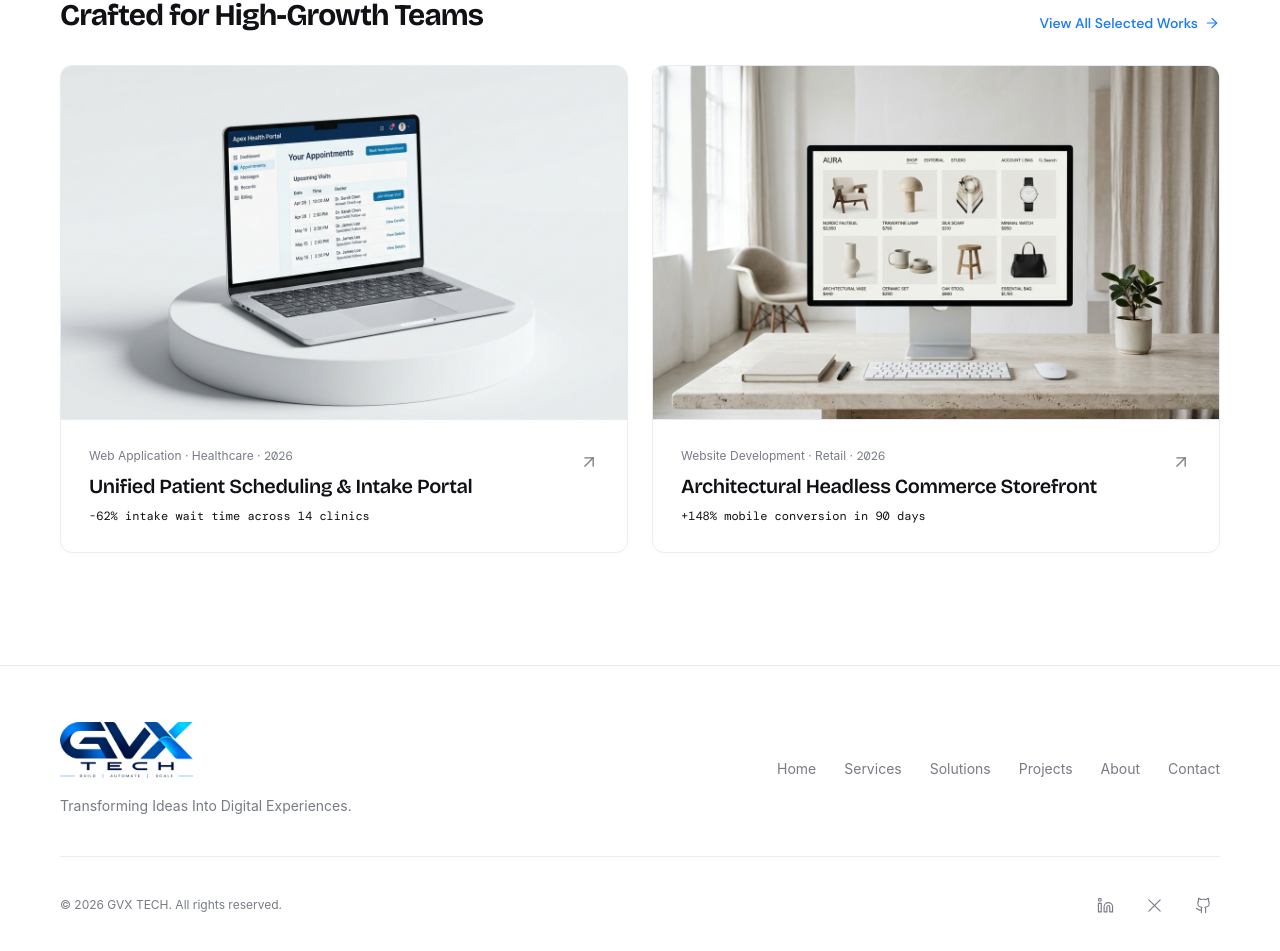
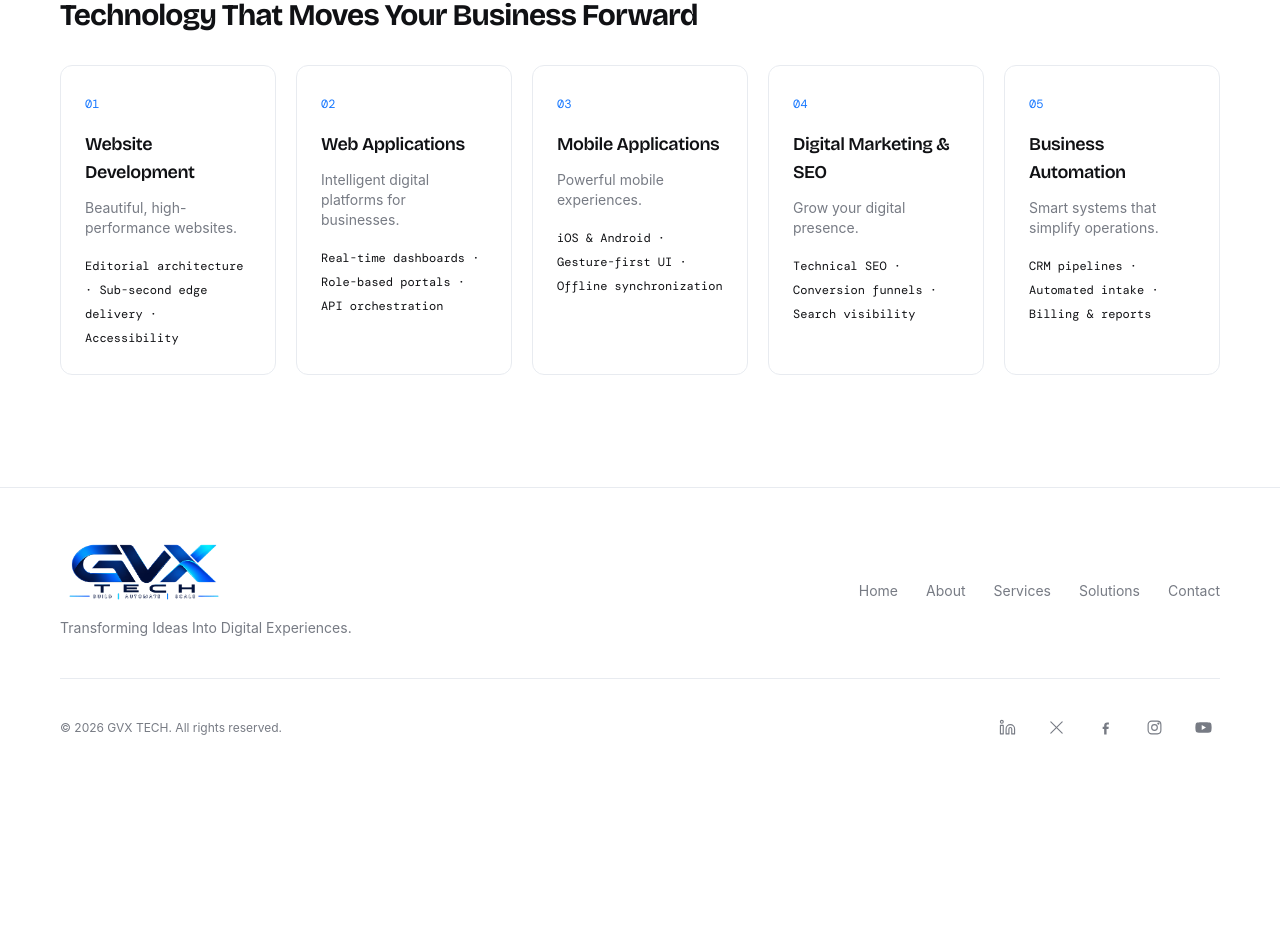
Before and after one commit to gvxtech/gvx-tech, a React (Vite) app: page / in a window 1280 px wide. Shown: the part 939-1890 px from the top of the page. After the commit the page ends 1739 px from the top, so only its background shows below. Built offline with nearby package versions, Linux system fonts and the light colour scheme; a web font is replaced by a local one.

Commit message:
Update GVX TECH website

```diff
--- a/src/components/Footer.tsx
+++ b/src/components/Footer.tsx
@@ -48,6 +48,8 @@ export function Footer({ onNavigate }: FooterProps) {
           <p className="text-xs text-[#777B84]">© 2026 GVX TECH. All rights reserved.</p>
 
           <div className="flex items-center gap-4 text-[#777B84]">
+
+  {/* LinkedIn */}
   <a
     href="https://www.linkedin.com"
     target="_blank"
@@ -55,21 +57,14 @@ export function Footer({ onNavigate }: FooterProps) {
     aria-label="GVX TECH on LinkedIn"
     className="p-2 rounded-lg hover:text-[#1677FF] hover:bg-[#F5F7FA] transition-colors"
   >
-              <svg
-                width="17"
-                height="17"
-                viewBox="0 0 24 24"
-                fill="none"
-                stroke="currentColor"
-                strokeWidth="1.6"
-                strokeLinecap="round"
-                strokeLinejoin="round"
-              >
+    <svg width="17" height="17" viewBox="0 0 24 24" fill="none" stroke="currentColor" strokeWidth="1.6" strokeLinecap="round" strokeLinejoin="round">
       <path d="M16 8a6 6 0 0 1 6 6v7h-4v-7a2 2 0 0 0-2-2 2 2 0 0 0-2 2v7h-4v-7a6 6 0 0 1 6-6z" />
       <rect width="4" height="12" x="2" y="9" />
       <circle cx="4" cy="4" r="2" />
     </svg>
   </a>
+
+  {/* X */}
   <a
     href="https://x.com"
     target="_blank"
@@ -77,41 +72,67 @@ export function Footer({ onNavigate }: FooterProps) {
     aria-label="GVX TECH on X"
     className="p-2 rounded-lg hover:text-[#1677FF] hover:bg-[#F5F7FA] transition-colors"
   >
-              <svg
-                width="17"
-                height="17"
-                viewBox="0 0 24 24"
-                fill="none"
-                stroke="currentColor"
-                strokeWidth="1.6"
-                strokeLinecap="round"
-                strokeLinejoin="round"
-              >
+    <svg width="17" height="17" viewBox="0 0 24 24" fill="none" stroke="currentColor" strokeWidth="1.6" strokeLinecap="round" strokeLinejoin="round">
       <path d="M4 4l16 16" />
       <path d="M20 4L4 20" />
     </svg>
   </a>
-            <a
+
+  {/* GitHub */}
+  {/* <a
     href="https://github.com"
     target="_blank"
     rel="noreferrer"
     aria-label="GVX TECH on GitHub"
     className="p-2 rounded-lg hover:text-[#1677FF] hover:bg-[#F5F7FA] transition-colors"
   >
-              <svg
-                width="17"
-                height="17"
-                viewBox="0 0 24 24"
-                fill="none"
-                stroke="currentColor"
-                strokeWidth="1.6"
-                strokeLinecap="round"
-                strokeLinejoin="round"
-              >
+    <svg width="17" height="17" viewBox="0 0 24 24" fill="none" stroke="currentColor" strokeWidth="1.6" strokeLinecap="round" strokeLinejoin="round">
       <path d="M15 22v-4a4.8 4.8 0 0 0-1-3.5c3 0 6-2 6-5.5.08-1.25-.27-2.48-1-3.5.28-1.15.28-2.35 0-3.5 0 0-1 0-3 1.5-2.64-.5-5.36-.5-8 0C6 2 5 2 5 2c-.3 1.15-.3 2.35 0 3.5A5.403 5.403 0 0 0 4 9c0 3.5 3 5.5 6 5.5-.39.49-.68 1.05-.85 1.65-.17.6-.22 1.23-.15 1.85v4" />
       <path d="M9 18c-4.51 2-5-2-7-2" />
     </svg>
+  </a> */}
+
+  {/* Facebook */}
+  <a
+    href="https://www.facebook.com"
+    target="_blank"
+    rel="noreferrer"
+    aria-label="GVX TECH on Facebook"
+    className="p-2 rounded-lg hover:text-[#1677FF] hover:bg-[#F5F7FA] transition-colors"
+  >
+    <svg width="17" height="17" viewBox="0 0 24 24" fill="currentColor">
+      <path d="M13.5 22v-8h2.7l.4-3h-3.1V9.1c0-.9.3-1.5 1.6-1.5h1.7V5c-.3 0-1.3-.1-2.5-.1-2.5 0-4.2 1.5-4.2 4.3V11H8v3h2.1v8h3.4z" />
+    </svg>
   </a>
+
+  {/* Instagram */}
+  <a
+    href="https://www.instagram.com"
+    target="_blank"
+    rel="noreferrer"
+    aria-label="GVX TECH on Instagram"
+    className="p-2 rounded-lg hover:text-[#1677FF] hover:bg-[#F5F7FA] transition-colors"
+  >
+    <svg width="17" height="17" viewBox="0 0 24 24" fill="none" stroke="currentColor" strokeWidth="1.6" strokeLinecap="round" strokeLinejoin="round">
+      <rect x="3" y="3" width="18" height="18" rx="5" />
+      <circle cx="12" cy="12" r="4" />
+      <circle cx="17.5" cy="6.5" r="0.8" fill="currentColor" />
+    </svg>
+  </a>
+
+  {/* YouTube */}
+  <a
+    href="https://www.youtube.com"
+    target="_blank"
+    rel="noreferrer"
+    aria-label="GVX TECH on YouTube"
+    className="p-2 rounded-lg hover:text-[#1677FF] hover:bg-[#F5F7FA] transition-colors"
+  >
+    <svg width="17" height="17" viewBox="0 0 24 24" fill="currentColor">
+      <path d="M23 7.2a3 3 0 0 0-2.1-2.1C19 4.6 12 4.6 12 4.6s-7 0-8.9.5A3 3 0 0 0 1 7.2 31 31 0 0 0 .5 12a31 31 0 0 0 .5 4.8 3 3 0 0 0 2.1 2.1c1.9.5 8.9.5 8.9.5s7 0 8.9-.5a3 3 0 0 0 2.1-2.1A31 31 0 0 0 23.5 12a31 31 0 0 0-.5-4.8zM9.5 15.5v-7l6 3.5-6 3.5z" />
+    </svg>
+  </a>
+
 </div>
         </div>
       </div>
--- a/src/components/HeroSection.tsx
+++ b/src/components/HeroSection.tsx
@@ -30,12 +30,19 @@ const HOME_INDEX_CARDS: {
     target: 'solutions',
   },
   {
-    num: '03',
-    title: 'Selected Works',
-    summary: 'Production platforms engineered for clarity, speed, and measurable return.',
-    cta: 'Browse Portfolio',
-    target: 'projects',
+  num: '05',
+  title: 'Let’s Build Together',
+  summary: 'Have an idea, challenge, or business goal? Let’s turn it into a digital solution.',
+  cta: 'Start a Project',
+  target: 'contact',
 },
+  // {
+  //   num: '03',
+  //   title: 'Selected Works',
+  //   summary: 'Production platforms engineered for clarity, speed, and measurable return.',
+  //   cta: 'Browse Portfolio',
+  //   target: 'projects',
+  // },
 ];
 
 function updateSpotlight(e: MouseEvent<HTMLElement>) {
@@ -87,8 +94,8 @@ export function HeroSection({ onNavigate }: HeroSectionProps) {
             </p>
 
             <div className="lg:col-span-5 flex flex-wrap items-center lg:justify-end gap-4">
-              <MagneticButton onClick={() => onNavigate('projects')} variant="primary" size="md">
-                Explore Our Work
+              <MagneticButton onClick={() => onNavigate('services')} variant="primary" size="md">
+                Explore Our services
                 <ArrowRight className="w-4 h-4" strokeWidth={1.75} />
               </MagneticButton>
               <MagneticButton onClick={() => onNavigate('contact')} variant="secondary" size="md">
@@ -139,61 +146,112 @@ export function HeroSection({ onNavigate }: HeroSectionProps) {
           <div className="flex flex-col sm:flex-row sm:items-end justify-between gap-4 mb-8">
             <div>
               <p className="font-mono text-xs uppercase tracking-[0.16em] text-[#777B84] mb-2">
-                Featured Case Studies
+  Our Expertise
 </p>
+
 <h2 className="font-display text-2xl sm:text-3xl font-bold tracking-[-0.03em] text-[#101114]">
-                Crafted for High-Growth Teams
+  Technology That Moves Your Business Forward
 </h2>
             </div>
-            <button
+            {/* <button
               type="button"
               onClick={() => onNavigate('projects')}
               className="inline-flex items-center gap-1.5 text-sm font-medium text-[#1677FF] hover:text-[#0958D9] transition-colors cursor-pointer whitespace-nowrap shrink-0"
             >
               View All Selected Works
               <ArrowRight className="w-4 h-4" strokeWidth={1.75} />
-            </button>
+            </button> */}
           </div>
 
-          <div className="grid grid-cols-1 md:grid-cols-2 gap-6">
-            {featuredWorks.map((project) => (
-              <button
-                key={project.id}
-                type="button"
-                data-cursor="view"
-                onClick={() => onNavigate('projects')}
-                onMouseMove={updateSpotlight}
-                className="spotlight-card group text-left rounded-xl border border-[#E8EBF0] bg-white hover:border-[#1677FF]/45 overflow-hidden transition-[border-color,transform,box-shadow] duration-200 ease-out hover:-translate-y-0.5 hover:shadow-[0_16px_40px_rgba(16,17,20,0.05)] cursor-pointer focus-visible:outline-none focus-visible:ring-2 focus-visible:ring-[#1677FF]"
-              >
-                <div className="aspect-[16/10] w-full overflow-hidden border-b border-[#E8EBF0] bg-[#F5F7FA]">
-                  <img
-                    src={project.image}
-                    alt={project.alt}
-                    referrerPolicy="no-referrer"
-                    loading="lazy"
-                    className="w-full h-full object-cover transition-transform duration-500 ease-out group-hover:scale-[1.03]"
-                  />
-                </div>
-                <div className="p-6 sm:p-7 flex items-start justify-between gap-4">
-                  <div>
-                    <p className="text-xs text-[#777B84]">
-                      {project.category} · <span className="font-mono tabular-nums">{project.year}</span>
+          <div className="grid grid-cols-1 sm:grid-cols-2 lg:grid-cols-5 gap-5">
+
+  {/* 01 - Website Development */}
+  <div className="spotlight-card group text-left rounded-xl border border-[#E8EBF0] bg-white hover:border-[#1677FF]/45 overflow-hidden transition-all duration-200 hover:-translate-y-1 hover:shadow-[0_16px_40px_rgba(16,17,20,0.05)] p-6">
+    <span className="font-mono text-xs text-[#1677FF]">01</span>
+
+    <h3 className="mt-4 font-display text-lg font-semibold tracking-tight text-[#101114]">
+      Website Development
+    </h3>
+
+    <p className="mt-3 text-sm text-[#777B84]">
+      Beautiful, high-performance websites.
     </p>
-                    <h3 className="mt-2 font-display text-xl font-semibold tracking-[-0.02em] text-[#101114] group-hover:text-[#1677FF] transition-colors">
-                      {project.title}
-                    </h3>
-                    <p className="mt-2 font-mono text-xs text-[#101114] tabular-nums">
-                      {project.impactMetric}
+
+    <p className="mt-4 font-mono text-xs leading-6 text-[#101114]">
+      Editorial architecture · Sub-second edge delivery · Accessibility
     </p>
   </div>
-                  <ArrowUpRight
-                    className="w-5 h-5 text-[#777B84] group-hover:text-[#1677FF] shrink-0 mt-1 transition-transform duration-150 group-hover:translate-x-0.5 group-hover:-translate-y-0.5"
-                    strokeWidth={1.6}
-                  />
+
+  {/* 02 - Web Applications */}
+  <div className="spotlight-card group text-left rounded-xl border border-[#E8EBF0] bg-white hover:border-[#1677FF]/45 overflow-hidden transition-all duration-200 hover:-translate-y-1 hover:shadow-[0_16px_40px_rgba(16,17,20,0.05)] p-6">
+    <span className="font-mono text-xs text-[#1677FF]">02</span>
+
+    <h3 className="mt-4 font-display text-lg font-semibold tracking-tight text-[#101114]">
+      Web Applications
+    </h3>
+
+    <p className="mt-3 text-sm text-[#777B84]">
+      Intelligent digital platforms for businesses.
+    </p>
+
+    <p className="mt-4 font-mono text-xs leading-6 text-[#101114]">
+      Real-time dashboards · Role-based portals · API orchestration
+    </p>
   </div>
-              </button>
-            ))}
+
+  {/* 03 - Mobile Applications */}
+  <div className="spotlight-card group text-left rounded-xl border border-[#E8EBF0] bg-white hover:border-[#1677FF]/45 overflow-hidden transition-all duration-200 hover:-translate-y-1 hover:shadow-[0_16px_40px_rgba(16,17,20,0.05)] p-6">
+    <span className="font-mono text-xs text-[#1677FF]">03</span>
+
+    <h3 className="mt-4 font-display text-lg font-semibold tracking-tight text-[#101114]">
+      Mobile Applications
+    </h3>
+
+    <p className="mt-3 text-sm text-[#777B84]">
+      Powerful mobile experiences.
+    </p>
+
+    <p className="mt-4 font-mono text-xs leading-6 text-[#101114]">
+      iOS & Android · Gesture-first UI · Offline synchronization
+    </p>
   </div>
+
+  {/* 04 - Digital Marketing & SEO */}
+  <div className="spotlight-card group text-left rounded-xl border border-[#E8EBF0] bg-white hover:border-[#1677FF]/45 overflow-hidden transition-all duration-200 hover:-translate-y-1 hover:shadow-[0_16px_40px_rgba(16,17,20,0.05)] p-6">
+    <span className="font-mono text-xs text-[#1677FF]">04</span>
+
+    <h3 className="mt-4 font-display text-lg font-semibold tracking-tight text-[#101114]">
+      Digital Marketing & SEO
+    </h3>
+
+    <p className="mt-3 text-sm text-[#777B84]">
+      Grow your digital presence.
+    </p>
+
+    <p className="mt-4 font-mono text-xs leading-6 text-[#101114]">
+      Technical SEO · Conversion funnels · Search visibility
+    </p>
+  </div>
+
+  {/* 05 - Business Automation */}
+  <div className="spotlight-card group text-left rounded-xl border border-[#E8EBF0] bg-white hover:border-[#1677FF]/45 overflow-hidden transition-all duration-200 hover:-translate-y-1 hover:shadow-[0_16px_40px_rgba(16,17,20,0.05)] p-6">
+    <span className="font-mono text-xs text-[#1677FF]">05</span>
+
+    <h3 className="mt-4 font-display text-lg font-semibold tracking-tight text-[#101114]">
+      Business Automation
+    </h3>
+
+    <p className="mt-3 text-sm text-[#777B84]">
+      Smart systems that simplify operations.
+    </p>
+
+    <p className="mt-4 font-mono text-xs leading-6 text-[#101114]">
+      CRM pipelines · Automated intake · Billing & reports
+    </p>
+  </div>
+
+</div>
+
         </div>
       </div>
     </section>
--- a/src/components/LogoMark.tsx
+++ b/src/components/LogoMark.tsx
@@ -1,4 +1,5 @@
 import { useState } from 'react';
+import logo from '../assets/images/GVX-logo.png';
 
 interface LogoMarkProps {
   size?: 'header' | 'footer';
@@ -8,19 +9,19 @@ interface LogoMarkProps {
 export function LogoMark({ size = 'header', className = '' }: LogoMarkProps) {
   const [imgError, setImgError] = useState(false);
 
+  const heightClass = size === 'footer' ? 'h-12 sm:h-14' : 'h-9 sm:h-10';
+
   if (imgError) {
     return (
-      <span className={`font-display text-lg font-bold tracking-[-0.03em] text-[#101114] whitespace-nowrap shrink-0 ${className}`}>
+      <span className={`font-display text-lg font-bold tracking-[-0.03em] text-white whitespace-nowrap shrink-0 ${className}`}>
         GVX <span className="text-[#1677FF]">TECH</span>
       </span>
     );
   }
 
-  const heightClass = size === 'footer' ? 'h-12 sm:h-14' : 'h-9 sm:h-10';
-
   return (
     <img
-      src="/assets/gvx-logo-transparent.png"
+      src={logo}
       alt="GVX TECH — Build, Automate, Scale"
       onError={() => setImgError(true)}
       className={`${heightClass} w-auto object-contain bg-transparent select-none shrink-0 ${className}`}
--- a/src/types/navigation.ts
+++ b/src/types/navigation.ts
@@ -1,10 +1,11 @@
-export type PageId = 'home' | 'services' | 'solutions' | 'projects' | 'about' | 'contact';
+export type PageId = 'home'| 'about' | 'services' | 'solutions' | 'contact';
 
 export const NAV_PAGES: { id: PageId; label: string }[] = [
   { id: 'home', label: 'Home' },
+  { id: 'about', label: 'About' },
   { id: 'services', label: 'Services' },
   { id: 'solutions', label: 'Solutions' },
-  { id: 'projects', label: 'Projects' },
-  { id: 'about', label: 'About' },
+  // { id: 'projects', label: 'Projects' },
+
   { id: 'contact', label: 'Contact' },
 ];
```
Also changed, not shown: src/assets/images/GVX-logo.png (added), src/assets/images/logo.webp (added). Lines whose indentation alone changed are shown as unchanged.
